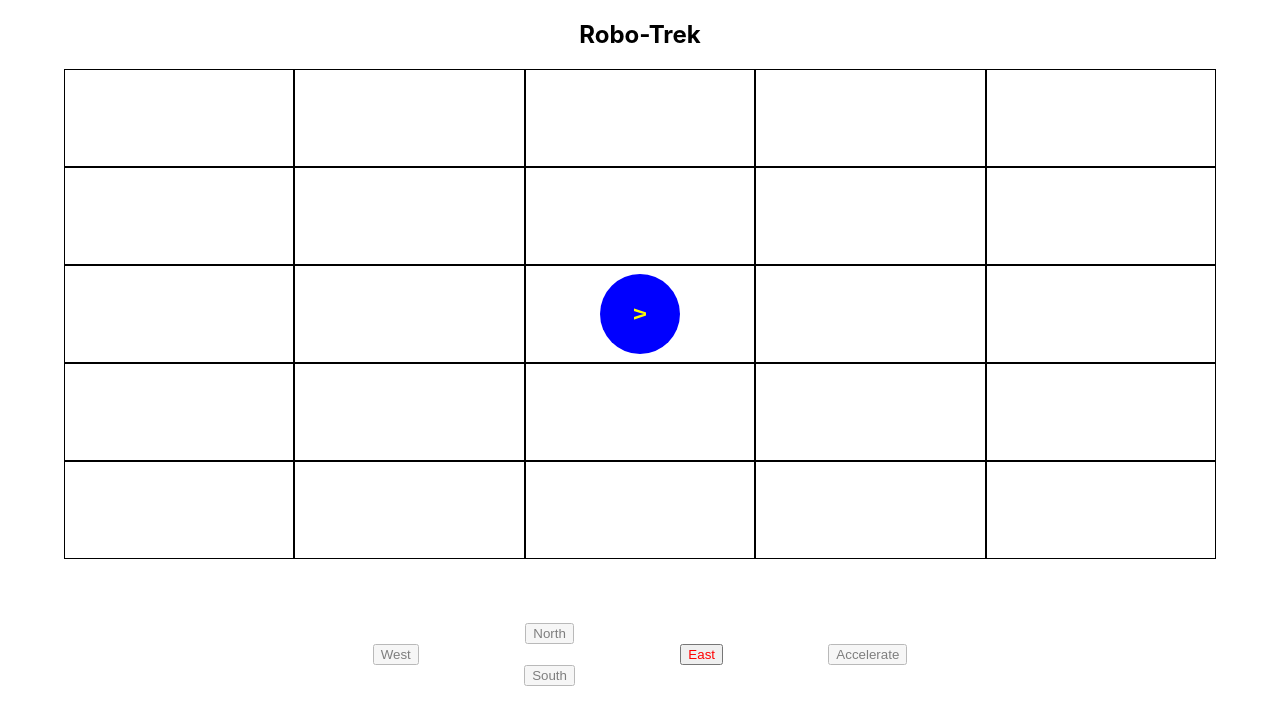
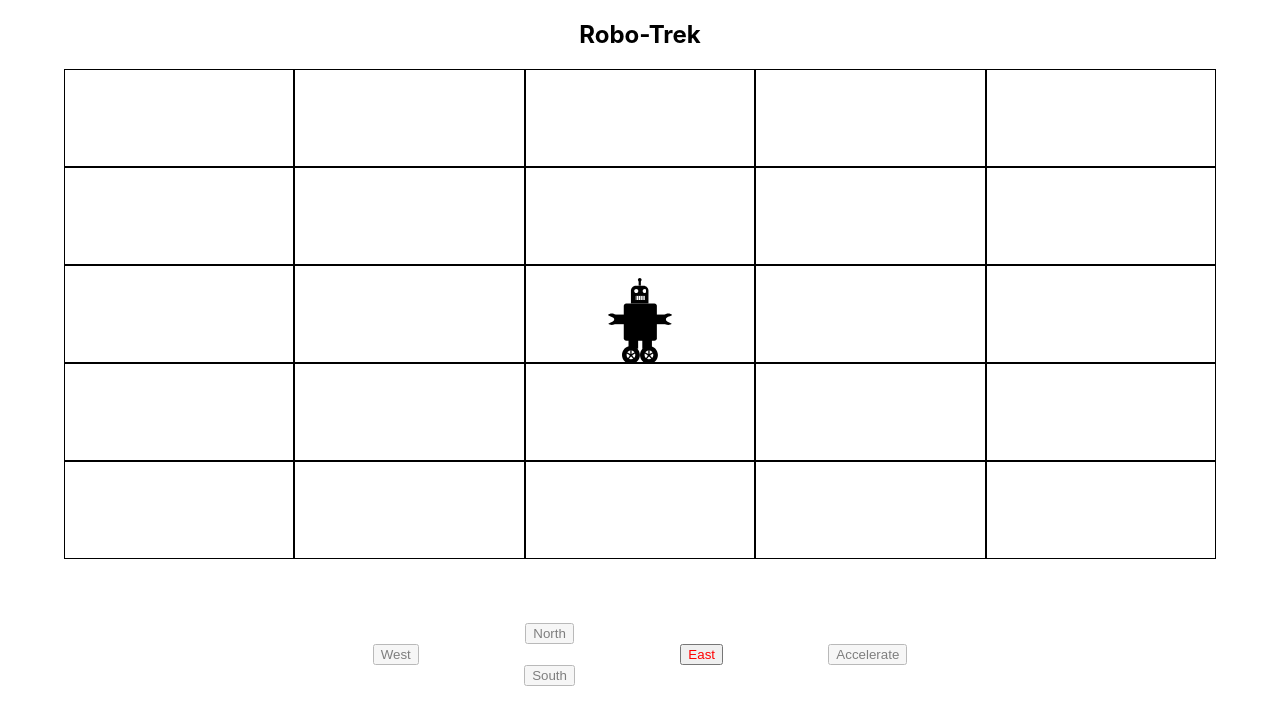
Before and after one commit to kylewjackson/robot, a React (Create React App) app in the folder robot-app.nosync/: page / in a window 1280 px wide. Shown: the top 724 px of the page. Built offline with nearby package versions, Linux system fonts and the light colour scheme.

Commit message:
added base robot icon and horizontal wheel turn

```diff
--- a/robot-app.nosync/src/App.css
+++ b/robot-app.nosync/src/App.css
@@ -64,13 +64,34 @@
       display: grid;
       position: relative;
       place-items: center;
-      width: 10vh;
-      height: 10vh;
-      background-color: blue;
-      color: yellow;
-      font-weight: bold;
-      border-radius: 50%;
+      width: 8vh;
+      height: 8vh;
     }
+
+      .wheels,
+      .face {
+        position: absolute;
+      }
+
+        .face {
+          width: 20%;
+          top: 12%;
+        }
+
+        .wheels {
+          width: 28%;
+          top: 100%;
+        }
+
+          .wheels.left {
+            left: 22%;
+          }
+
+          .wheels.right {
+            right: 22%;
+          }
+
+
 
       /* Turn */
 
@@ -78,7 +99,7 @@
         transition: .5s;
       }
 
-      #robot.east {
+      /* #robot.east {
         transform: rotate(-90deg);
       }
 
@@ -92,7 +113,8 @@
 
       #robot.south {
         transform: rotate(0deg);
-      }
+      } */
+
 
       /* Move East */
 
@@ -101,7 +123,7 @@
       }
 
       .robot-east-enter.robot-east-enter-active {
-        transition: .2s;
+        transition: .75s;
         left: 0;
       }
 
@@ -110,7 +132,7 @@
       }
 
       .robot-east-leave.robot-east-leave-active {
-        transition: .2s;
+        transition: .75s;
         left: 18vw;
       }
 
@@ -132,6 +154,15 @@
           }
         }
 
+        /* Wheels Roll Horizontally */
+        .robot-east-enter.robot-east-enter-active .wheels.left,
+        .robot-east-leave.robot-east-leave-active .wheels.lef,
+        .robot-east-enter.robot-east-enter-active .wheels.right,
+        .robot-east-leave.robot-east-leave-active .wheels.right {
+          transform: rotate(360deg);
+          transition: .75s;
+        }
+
       /* Move West */
 
       .robot-west-enter {
@@ -139,7 +170,7 @@
       }
 
       .robot-west-enter.robot-west-enter-active {
-        transition: .2s;
+        transition: .75s;
         right: 0;
       }
 
@@ -148,7 +179,7 @@
       }
 
       .robot-west-leave.robot-west-leave-active {
-        transition: .2s;
+        transition: .75s;
         right: 18vw;
       }
 
@@ -169,6 +200,14 @@
             right: 0;
           }
         }
+          /* Wheels Roll Horizontally */
+          .robot-west-enter.robot-west-enter-active .wheels.left,
+          .robot-west-leave.robot-west-leave-active .wheels.lef,
+          .robot-west-enter.robot-west-enter-active .wheels.right,
+          .robot-west-leave.robot-west-leave-active .wheels.right {
+            transform: rotate(-360deg);
+            transition: .75s;
+          }
 
       /* Move North */
 
@@ -177,7 +216,7 @@
       }
 
       .robot-north-enter.robot-north-enter-active {
-        transition: .2s;
+        transition: .75s;
         bottom: 0;
       }
 
@@ -186,7 +225,7 @@
       }
 
       .robot-north-leave.robot-north-leave-active {
-        transition: .2s;
+        transition: .75s;
         bottom: 100%;
       }
 
@@ -215,7 +254,7 @@
       }
 
       .robot-south-enter.robot-south-enter-active {
-        transition: .2s;
+        transition: .75s;
         top: 0;
       }
 
@@ -224,7 +263,7 @@
       }
 
       .robot-south-leave.robot-south-leave-active {
-        transition: .2s;
+        transition: .75s;
         top: 100%;
       }
 
--- a/robot-app.nosync/src/App.js
+++ b/robot-app.nosync/src/App.js
@@ -1,6 +1,7 @@
 import React from 'react';
 import './App.css';
 import { CSSTransitionGroup } from 'react-transition-group';
+import {Robo} from './Icons';
 
 const count = 5;
 const cardinals = ['North', 'South', 'West', 'East'];
@@ -101,9 +102,11 @@ class App extends React.Component {
       const robot = props.row && props.col ? true : false;
       return (
         <div className={`cell-${props.num}`}>
-          <CSSTransitionGroup transitionName={`robot-${props.active}`} transitionEnterTimeout={200} transitionLeaveTimeout={200}>
+          <CSSTransitionGroup transitionName={`robot-${props.active}`} transitionEnterTimeout={750} transitionLeaveTimeout={750}>
             {robot ?
-              <span id="robot" className={props.bump? `bump ${props.active}` : props.turn ? `turn ${props.active}` : props.active}>V</span> :
+              <span id="robot" key="robot" className={props.bump? `bump ${props.active}` : props.turn ? `turn ${props.active}` : props.active}>
+                <Robo />
+              </span> :
               null
             }
           </CSSTransitionGroup>
--- /dev/null
+++ b/robot-app.nosync/src/Icons.js
@@ -0,0 +1,60 @@
+import React from 'react';
+
+function Robo() {
+    return (
+        <>
+        <RoboFace cls="face" />
+        <RoboWheel cls="wheels left" />
+        <RoboWheel cls="wheels right" />
+        <RoboBase cls="base" />
+        </>
+    );
+};
+
+    function RoboBase(props) {
+        return (
+            <svg className={props.cls ? props.cls : null} viewBox="0 0 259 286" fill="none" xmlns="http://www.w3.org/2000/svg">
+                <path d="M83 241H122V286H83V241Z" fill="black"/>
+                <path d="M138.772 241H177.772V286H138.772V241Z" fill="black"/>
+                <path d="M63.7718 113C63.7718 107.477 68.249 103 73.7718 103H187.772C193.295 103 197.772 107.477 197.772 113V244C197.772 249.523 193.295 254 187.772 254H73.7718C68.249 254 63.7718 249.523 63.7718 244V113Z" fill="black"/>
+                <path d="M187.772 187V148H233.772V187H187.772Z" fill="black"/>
+                <path d="M243.772 190C231.069 190 220.772 179.703 220.772 167C220.772 154.297 231.069 144 243.772 144C249.395 144 258.272 147 258.544 149.37C259.075 154 233.772 156.5 233.772 167C233.772 177.5 258.544 183 257.572 185.402C256.318 188.5 248.949 190 243.772 190Z" fill="black"/>
+                <path d="M26.7718 187L26.7718 148H72.7718V187H26.7718Z" fill="black"/>
+                <path d="M15.5519 190C28.2545 190 38.5519 179.703 38.5519 167C38.5519 154.297 28.2545 144 15.5519 144C9.9283 144 1.0519 147 0.780064 149.37C0.249014 154 25.5519 156.5 25.5519 167C25.5519 177.5 0.780064 183 1.75223 185.402C3.00616 188.5 10.3743 190 15.5519 190Z" fill="black"/>
+                <path d="M92.7718 51C92.7718 39.9543 101.726 31 112.772 31H143.772C154.818 31 163.772 39.9543 163.772 51V103H92.7718V51Z" fill="black"/>
+                <path d="M124 12H133V31H124V12Z" fill="black"/>
+                <path d="M136 7.5C136 11.6421 132.642 15 128.5 15C124.358 15 121 11.6421 121 7.5C121 3.35786 124.358 0 128.5 0C132.642 0 136 3.35786 136 7.5Z" fill="black"/>
+            </svg>
+        );
+    };
+
+    function RoboFace(props) {
+        return (
+        <svg className={props.cls ? props.cls : null} viewBox="0 0 50 43" fill="none" xmlns="http://www.w3.org/2000/svg">
+            <path d="M16.7718 8C16.7718 12.4183 13.1901 16 8.77182 16C4.35354 16 0.77182 12.4183 0.77182 8C0.77182 3.58172 4.35354 0 8.77182 0C13.1901 0 16.7718 3.58172 16.7718 8Z" fill="white"/>
+            <path d="M49.7718 8C49.7718 12.4183 46.1901 16 41.7718 16C37.3535 16 33.7718 12.4183 33.7718 8C33.7718 3.58172 37.3535 0 41.7718 0C46.1901 0 49.7718 3.58172 49.7718 8Z" fill="white"/>
+            <path d="M6.77182 27H42.7718V43H6.77182V27Z" fill="white"/>
+            <path d="M9.77182 27H11.7718V43H9.77182V27Z" fill="black"/>
+            <path d="M16.7718 27H18.7718V43H16.7718V27Z" fill="black"/>
+            <path d="M23.7718 27H25.7718V43H23.7718V27Z" fill="black"/>
+            <path d="M37.7718 27H39.7718V43H37.7718V27Z" fill="black"/>
+            <path d="M30.7718 27H32.7718V43H30.7718V27Z" fill="black"/>
+        </svg>
+        );
+    };
+
+    function RoboWheel(props) {
+        return (
+            <svg className={props.cls ? props.cls : null} viewBox="0 0 54 54" fill="none" xmlns="http://www.w3.org/2000/svg">
+                <path fillRule="evenodd" clipRule="evenodd" d="M27 54C41.9117 54 54 41.9117 54 27C54 12.0883 41.9117 0 27 0C12.0883 0 0 12.0883 0 27C0 41.9117 12.0883 54 27 54ZM27 40.2353C34.3097 40.2353 40.2353 34.3097 40.2353 27C40.2353 19.6903 34.3097 13.7647 27 13.7647C19.6903 13.7647 13.7647 19.6903 13.7647 27C13.7647 34.3097 19.6903 40.2353 27 40.2353Z" fill="black"/>
+                <path d="M25 13H29V29H25V13Z" fill="black"/>
+                <path d="M39.8564 18L41.8564 21.4641L28 29.4641L26 26L39.8564 18Z" fill="black"/>
+                <path d="M14 18L12 21.4641L25.8564 29.4641L27.8564 26L14 18Z" fill="black"/>
+                <path d="M37.0893 42.9403L40.1938 40.418L30.1045 28L27 30.5223L37.0893 42.9403Z" fill="black"/>
+                <path d="M18.2339 43.2896L15 40.9355L24.4167 28L27.6505 30.3542L18.2339 43.2896Z" fill="black"/>
+                <path d="M31 28C31 30.2091 29.2091 32 27 32C24.7909 32 23 30.2091 23 28C23 25.7909 24.7909 24 27 24C29.2091 24 31 25.7909 31 28Z" fill="black"/>
+            </svg>
+        );
+    };
+
+export {Robo};
```
